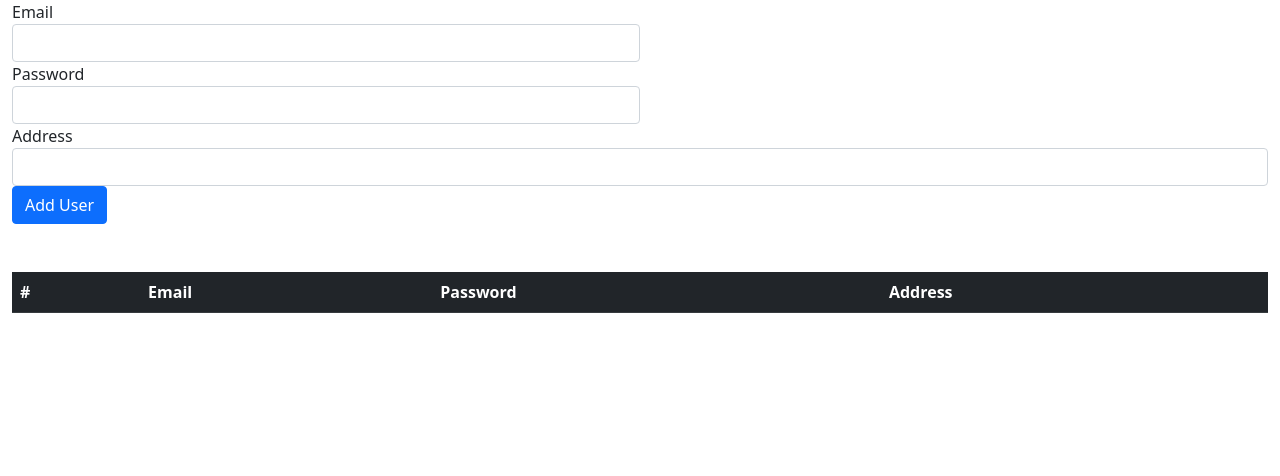
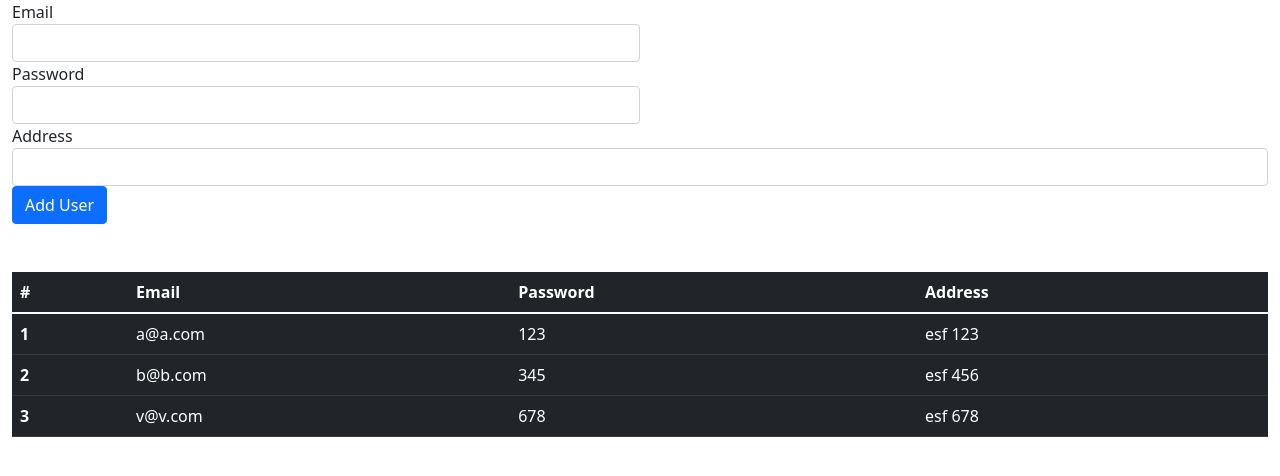
Before and after one commit to behrouznd/AngularSamplePractice, an Angular app: page / in a window 1280 px wide. Shown: the top 476 px of the page. Built offline with nearby package versions, Linux system fonts and the light colour scheme.

Commit message:
decoupling

```diff
--- a/src/app/adduser/adduser.component.html
+++ b/src/app/adduser/adduser.component.html
@@ -13,5 +13,5 @@
     <label for="inputAddress">Address</label>
     <input #address type="text" class="form-control" id="inputAddress" placeholder="">
   </div>
-  <button (click)="onAddUser(email.value , password.value , address.value , $event)" type="submit" class="btn btn-primary">Add User</button>
+  <button (click)="onAddUser(email.value , password.value , address.value , $event )" type="submit" class="btn btn-primary">Add User</button>
 </form>
--- a/src/app/adduser/adduser.component.ts
+++ b/src/app/adduser/adduser.component.ts
@@ -1,4 +1,5 @@
-import { Component, OnInit } from '@angular/core';
+import { Output } from '@angular/core';
+import { Component, EventEmitter, OnInit } from '@angular/core';
 import { user } from '../app-interface';
 
 @Component({
@@ -9,16 +10,21 @@ import { user } from '../app-interface';
 export class AdduserComponent implements OnInit {
   users: user[] = [{ email: 'a@a.com', address: 'esf 123', password: '123' },
   { email: 'b@b.com', address: 'esf 456', password: '345' },
-  { email: 'v@v.com', address: 'esf 678', password: '678' }];
+    { email: 'v@v.com', address: 'esf 678', password: '678' }];
+
+  @Output() onAddUserClicked = new EventEmitter<user[]>();
 
   constructor() { }
 
   ngOnInit(): void {
+    this.onAddUserClicked.emit(this.users);
   }
 
   public onAddUser(eml: string, pswrd: string, adrss: string, e: Event) {
     e.preventDefault();
     let u: user = { email: eml, password: pswrd, address: adrss };
     this.users.push(u);
+    console.log(eml);
+    this.onAddUserClicked.emit(this.users);
   }
 }
--- a/src/app/decoupling/decoupling.component.html
+++ b/src/app/decoupling/decoupling.component.html
@@ -1,4 +1,4 @@
 <div class="container-fluid">
-  <app-adduser></app-adduser>
-  <app-usertable></app-usertable>
+  <app-adduser (onAddUserClicked)="userAdded($event)"></app-adduser>
+  <app-usertable [usersTable]="users"></app-usertable>
 </div>
--- a/src/app/decoupling/decoupling.component.ts
+++ b/src/app/decoupling/decoupling.component.ts
@@ -7,12 +7,14 @@ import { user } from '../app-interface';
   styleUrls: ['./decoupling.component.css']
 })
 export class DecouplingComponent implements OnInit {
-
+  users: user[] = [];
 
   constructor() { }
 
   ngOnInit(): void {
   }
 
-
+  public userAdded(users: user[]) {
+    this.users = users;
+  }
 }
--- a/src/app/usertable/usertable.component.html
+++ b/src/app/usertable/usertable.component.html
@@ -9,7 +9,7 @@
     </tr>
   </thead>
   <tbody>
-    <tr *ngFor="let user of users; let i= index ">
+    <tr *ngFor="let user of usersTable; let i= index ">
       <th scope="row">{{ i + 1}}</th>
       <td>{{user.email}}</td>
       <td>{{user.password}}</td>
--- a/src/app/usertable/usertable.component.ts
+++ b/src/app/usertable/usertable.component.ts
@@ -1,4 +1,4 @@
-import { Component, OnInit } from '@angular/core';
+import { Component, Input, OnInit } from '@angular/core';
 import { user } from '../app-interface';
 
 @Component({
@@ -7,7 +7,7 @@ import { user } from '../app-interface';
   styleUrls: ['./usertable.component.css']
 })
 export class UsertableComponent implements OnInit {
-  users: user[] = [];
+  @Input() usersTable: user[] = [];
 
   constructor() { }
 
```
